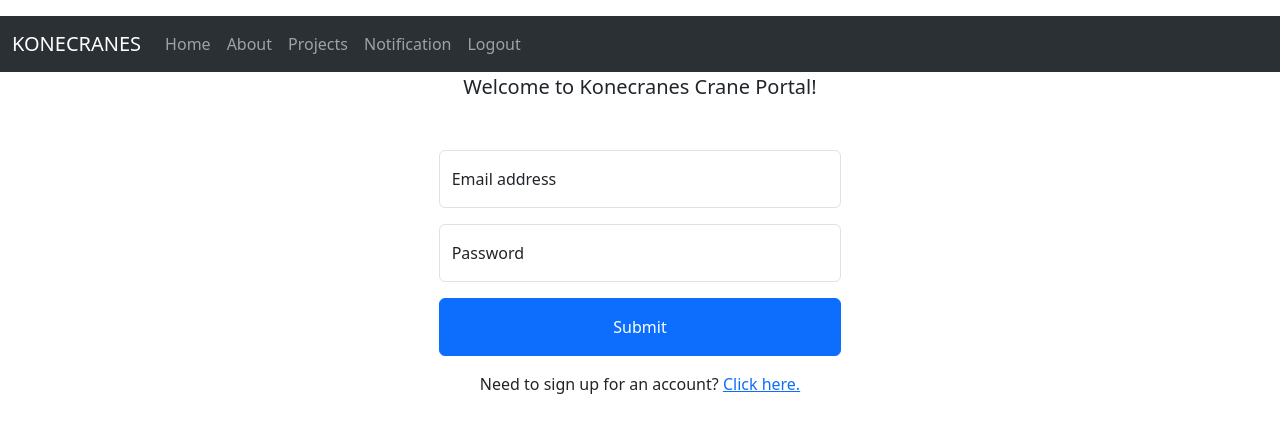
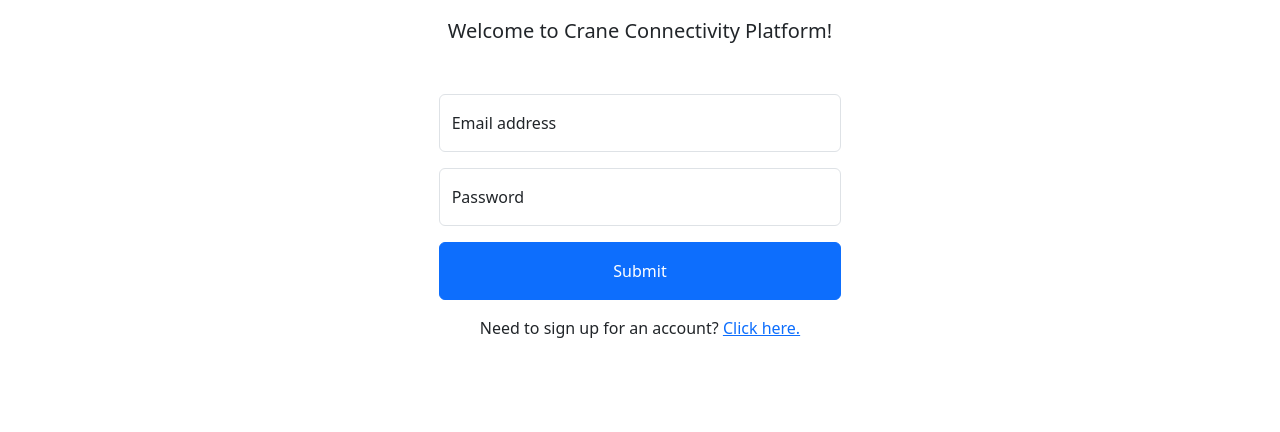
Before and after one commit to khanhhado1208/Login-Authentication-with-ReactJs-and-Firebase, a React (Create React App) app: page / in a window 1280 px wide. Shown: the top 432 px of the page. Built offline with nearby package versions, Linux system fonts and the light colour scheme.

Commit message:
fix navbar for dashboard only

```diff
--- a/src/components/App.js
+++ b/src/components/App.js
@@ -19,9 +19,11 @@
   return (
     <BrowserRouter>
     <Routes>
+      <Route>
       <Route path="/" element={<Layout />}>
         <Route index element={<Login />} />
         <Route path="/signup" element={<Signup />} />
+      </Route>
         <Route path="/dashboard" element={<Dashboard />} />
       </Route>
     </Routes>
--- a/src/components/Dashboard.jsx
+++ b/src/components/Dashboard.jsx
@@ -1,8 +1,8 @@
 import React from 'react';
 //import { useNavigate } from "react-router-dom";
 import { auth } from "../firebase";
+import NavBar from "../components/NavBar";
 //import { signOut } from "firebase/auth";
-
 
 const Dashboard = () => {
 
@@ -10,9 +10,9 @@
 
     return(
         <div className = "container">
+            <NavBar />
             <div className = "row justify-content-center">
                 <div className = "col-md-4 text-center">
-
                     <p>Welcome <em className = "text-decoration-underline">{ user.email }</em>. Follow the dashboard to track and monitor your hoists with ease. We're here to make your hosting operations more efficient and convinient.</p>
 
                     <div className = "d-grid gap-2">
--- a/src/components/Layout.jsx
+++ b/src/components/Layout.jsx
@@ -1,6 +1,5 @@
 import React from 'react';
 import { Outlet } from "react-router-dom";
-import NavBar from "../components/NavBar";
 
 /*
 * Outlet is a component to render nested child routes within parent route
@@ -17,9 +16,8 @@
     return(
         <div className = "container-fluid">
             <div className = "row justify-content-center mt-3">
-                <NavBar />
                 <div className = "col-md-4 text-center">
-                <p className = "lead">Welcome to Konecranes Crane Portal!</p>
+                <p className = "lead">Welcome to Crane Connectivity Platform!</p>
                 </div>
 
                 <Outlet />
```
